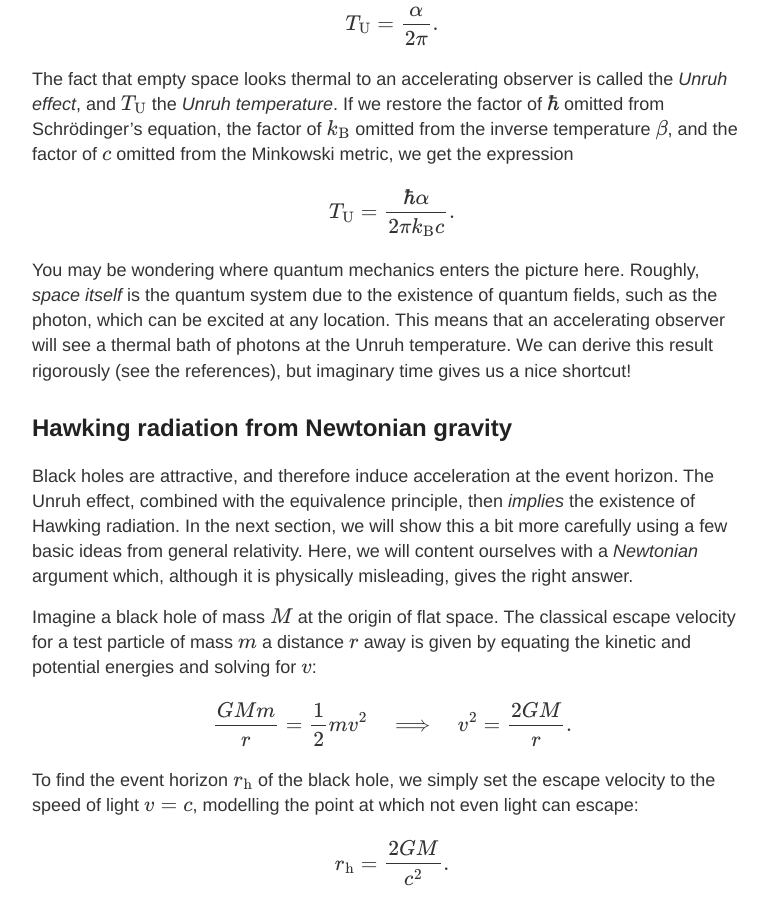
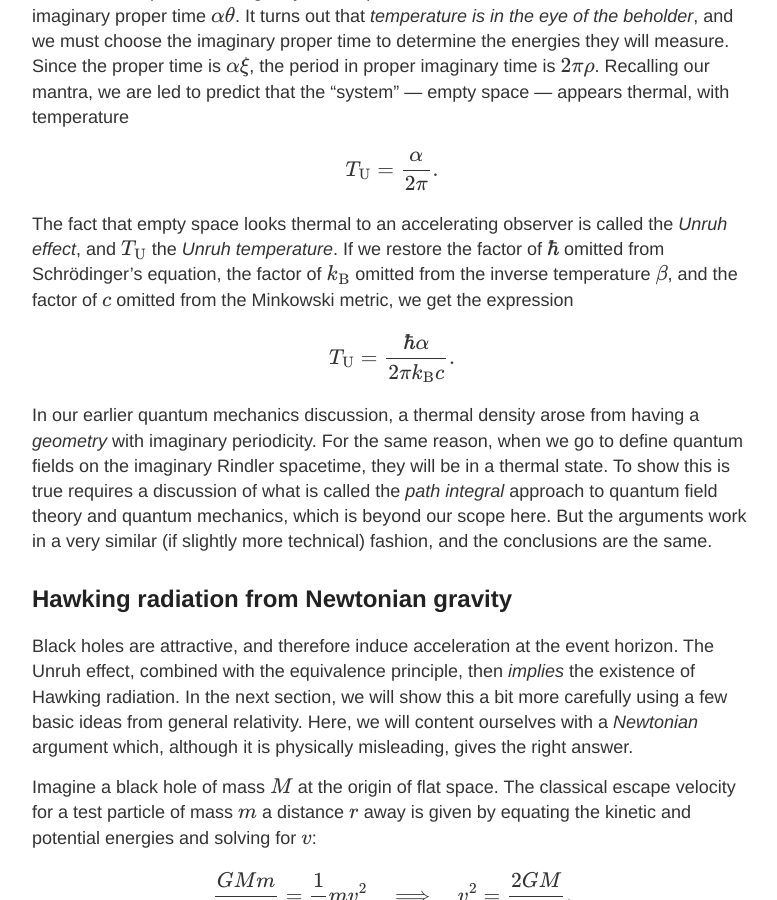
Before and after one commit to hapax/hapax.github.io, a Jekyll site: the page built from assets/imaginary-time.md, in a window 1280 px wide and 900 px high, scrolled down 4902 px. Shown: the whole window, without its empty margins (248-1025 px from the left). Built offline with Jekyll 4.4.1, drawn with Linux system fonts in a browser that asks for light colours; our own code applies the rules of GitHub Pages for plain Markdown files; formulas are drawn with MathJax 3; a script that is not in the unit is left out; some of the changed text lies outside the part shown.

Commit message:
Update imaginary time

```diff
--- a/assets/imaginary-time.md
+++ b/assets/imaginary-time.md
@@ -175,6 +175,11 @@
 property.
 The whole expectation, then, takes the form of a *conditional
 expectation* in a state with imaginary periodicity.
+You can see this by analogy with the conditional probability,
+
+$$
+\mathbb{P}(A|B) = \frac{\mathbb{P}(A\cap B)}{\mathbb{P}(B)}.
+$$
 
 ---
 
@@ -303,13 +310,14 @@
 T_\text{U} = \frac{\hbar \alpha}{2\pi k_\text{B} c}.
 $$
 
-You may be wondering where quantum mechanics enters the picture here.
-Roughly, *space itself* is the quantum system due to the existence of
-quantum fields, such as the photon, which can be excited at any location.
-This means that an accelerating observer will see a thermal bath of
-photons at the Unruh temperature.
-We can derive this result rigorously (see the references), but
-imaginary time gives us a nice shortcut!
+In our earlier quantum mechanics discussion, a thermal density arose
+from having a *geometry* with imaginary periodicity.
+For the same reason, when we go to define quantum fields on the
+imaginary Rindler spacetime, they will be in a thermal state.
+To show this is true requires a discussion of what is called the *path
+integral* approach to quantum field theory and quantum mechanics,
+which is beyond our scope here. But the arguments work in a very similar
+(if slightly more technical) fashion, and the conclusions are the same.
 
 ## Hawking radiation from Newtonian gravity
 
```
Also changed, not shown: other parts of assets/imaginary-time.md (+7 -7 lines), assets/imaginary-time-extra.md (+6 -0 lines).
